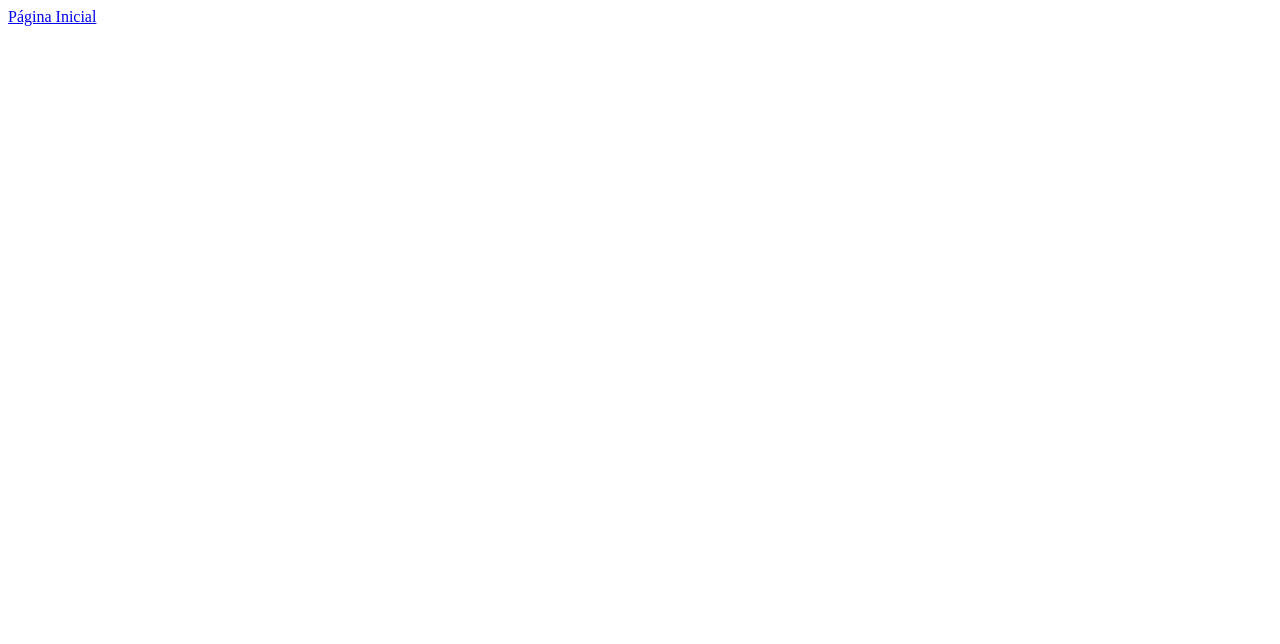
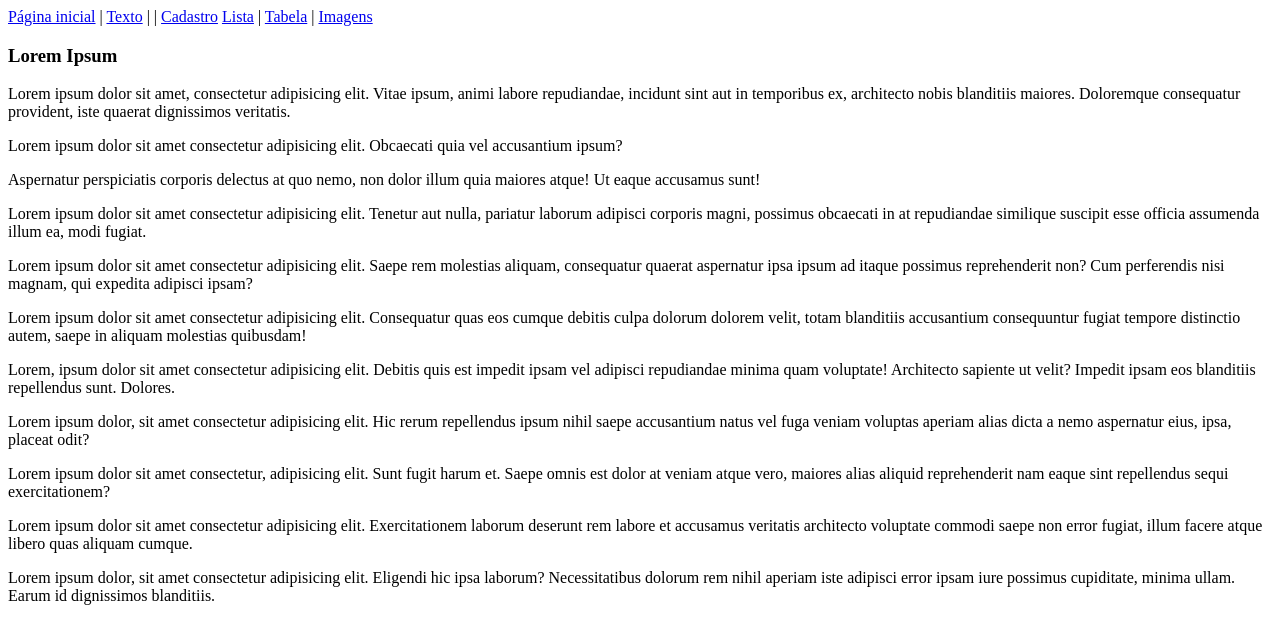
Before and after one commit to Guilherme-Anthony02/projeto_web.29-06-26, a plain HTML site: page paginas/texto.html in a window 1280 px wide. Drawn offline with Linux system fonts and the light colour scheme.

Commit message:
adicionado parágrafos em texto.html

```diff
--- a/paginas/texto.html
+++ b/paginas/texto.html
@@ -7,7 +7,28 @@
 </head>
 <body>
     <div id="links">
-        <a href="../index.html">Página Inicial</a>
+        <div id="links">
+            <a href="../index.html">Página inicial</a> | <a href="/paginas/texto.html">Texto</a> | <a href="/paginas/outras_paginas/outro_texto.html"></a> | <a href="/paginas/cadastro.html">Cadastro</a> <a href="/paginas/listas.html">Lista</a> | <a href="/paginas/tabela.html">Tabela</a> | <a href="/paginas/imagens.html">Imagens</a>
+
+        </div>
+
+        <div id="texto">
+            <h3>Lorem Ipsum</h3>
+
+           <p> Lorem ipsum dolor sit amet, consectetur adipisicing elit. Vitae ipsum, animi labore repudiandae, incidunt sint aut in temporibus ex, architecto nobis blanditiis maiores. Doloremque consequatur provident, iste quaerat dignissimos veritatis.</p>
+           <p>Lorem ipsum dolor sit amet consectetur adipisicing elit. Obcaecati quia vel accusantium ipsum?
+            <p>Aspernatur perspiciatis corporis delectus at quo nemo, non dolor illum quia maiores atque! Ut eaque accusamus sunt!</p>
+            <p>Lorem ipsum dolor sit amet consectetur adipisicing elit. Tenetur aut nulla, pariatur laborum adipisci corporis magni, possimus obcaecati in at repudiandae similique suscipit esse officia assumenda illum ea, modi fugiat.</p>
+            <p>Lorem ipsum dolor sit amet consectetur adipisicing elit. Saepe rem molestias aliquam, consequatur quaerat aspernatur ipsa ipsum ad itaque possimus reprehenderit non? Cum perferendis nisi magnam, qui expedita adipisci ipsam?</p>
+            <p>Lorem ipsum dolor sit amet consectetur adipisicing elit. Consequatur quas eos cumque debitis culpa dolorum dolorem velit, totam blanditiis accusantium consequuntur fugiat tempore distinctio autem, saepe in aliquam molestias quibusdam!</p>
+            <p>Lorem, ipsum dolor sit amet consectetur adipisicing elit. Debitis quis est impedit ipsam vel adipisci repudiandae minima quam voluptate! Architecto sapiente ut velit? Impedit ipsam eos blanditiis repellendus sunt. Dolores.</p>
+            <p>Lorem ipsum dolor, sit amet consectetur adipisicing elit. Hic rerum repellendus ipsum nihil saepe accusantium natus vel fuga veniam voluptas aperiam alias dicta a nemo aspernatur eius, ipsa, placeat odit?</p>
+            <p>Lorem ipsum dolor sit amet consectetur, adipisicing elit. Sunt fugit harum et. Saepe omnis est dolor at veniam atque vero, maiores alias aliquid reprehenderit nam eaque sint repellendus sequi exercitationem?</p>
+            Lorem ipsum dolor sit amet consectetur adipisicing elit. Exercitationem laborum deserunt rem labore et accusamus veritatis architecto voluptate commodi saepe non error fugiat, illum facere atque libero quas aliquam cumque.</p>
+            Lorem ipsum dolor, sit amet consectetur adipisicing elit. Eligendi hic ipsa laborum? Necessitatibus dolorum rem nihil aperiam iste adipisci error ipsam iure possimus cupiditate, minima ullam. Earum id dignissimos blanditiis.</p>
+
+
+        </div>
     </div>
 </body>
 </html>
```
